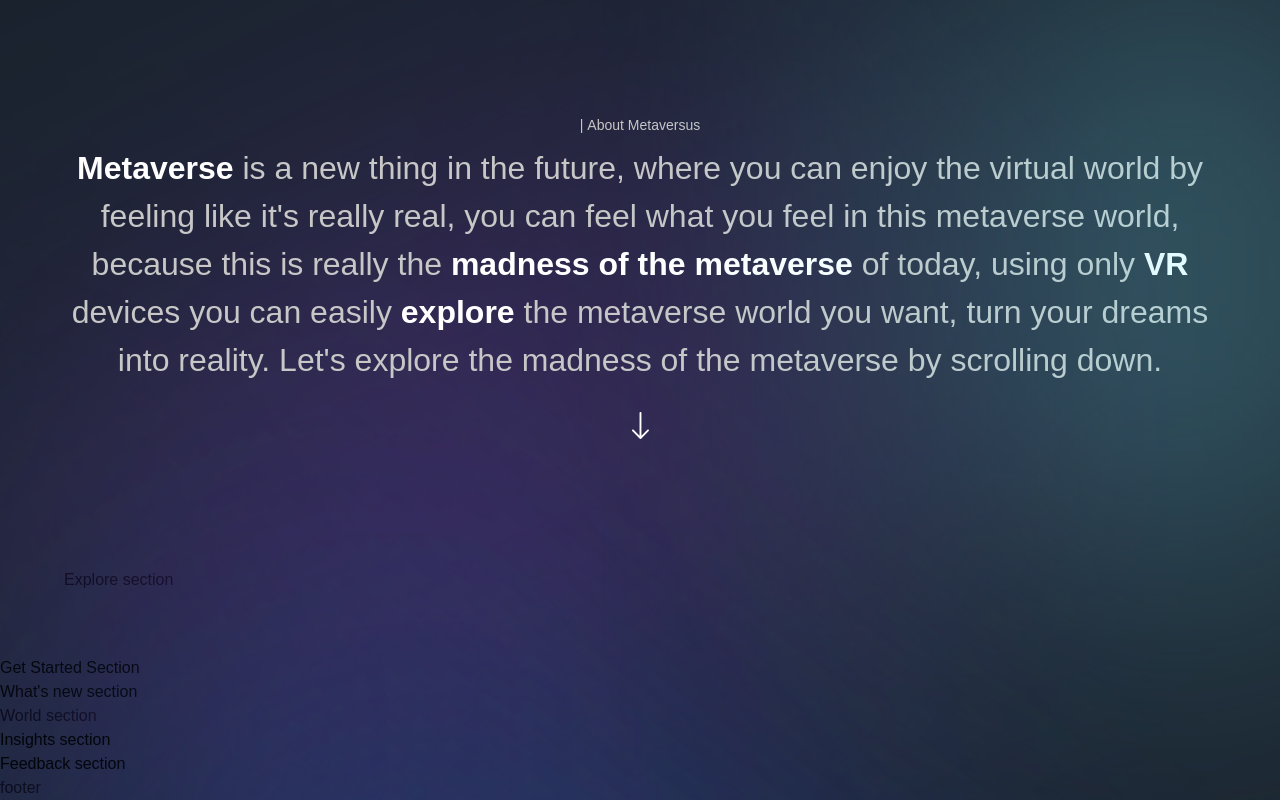
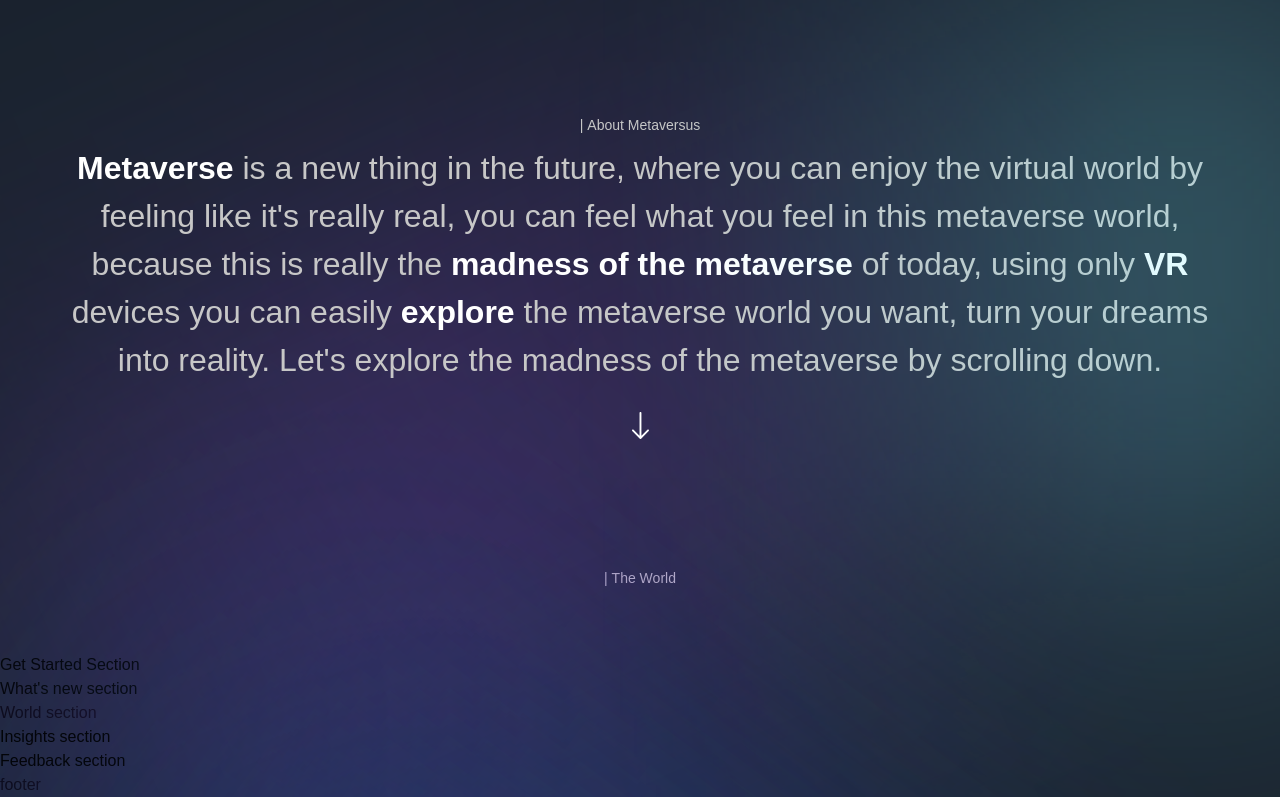
Before and after one commit to nayak-nirmalya/metaverse-landing, a Next.js app: page / in a window 1280 px wide. Shown: the part 1061-1861 px from the top of the page. Built offline with nearby package versions, Linux system fonts and the light colour scheme; a web font is replaced by a local one.

Commit message:
added explore section animated title

```diff
--- a/sections/Explore.jsx
+++ b/sections/Explore.jsx
@@ -10,7 +10,15 @@ import { exploreWorlds } from '../constants';
 
 const Explore = () => (
   <section className={`${styles.paddings}`} id="explore">
-    Explore section
+    <motion.div
+      variants={staggerContainer}
+      initial="hidden"
+      whileInView="show"
+      viewport={{ once: false, amount: 0.25 }}
+      className={`${styles.innerWidth} mx-auto flex flex-col`}
+    >
+      <TypingText title="| The World" textStyles="text-center" />
+    </motion.div>
   </section>
 );
 
```
